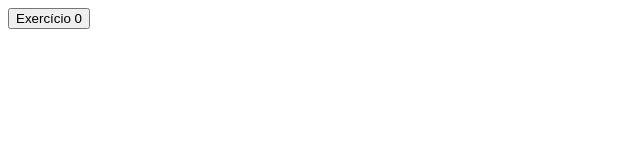
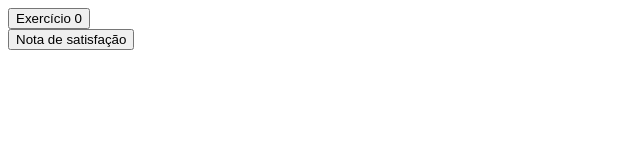
Before and after one commit to beatrizpsantana/progcomp1, a plain HTML site: page estrutura-repeticao/exe0.html in a window 1280 px wide. Shown: the whole page, without its empty margins (0-640 px from the left). Drawn offline with Linux system fonts and the light colour scheme.

Commit message:
pesquisaSatisfacao()

```diff
--- a/estrutura-repeticao/exe0.html
+++ b/estrutura-repeticao/exe0.html
@@ -12,5 +12,10 @@
                 Exercício 0
             </button>
         </div>
+        <div>
+            <button type="button" onclick="pesquisaSatisfacao()">
+                Nota de satisfação
+            </button>
+        </div>
     </body>
 </html>
--- a/estrutura-repeticao/js/scripts.js
+++ b/estrutura-repeticao/js/scripts.js
@@ -14,3 +14,25 @@ function exe0(){
     //mmostra o resultado
     alert(`A média das notas é ${media.toFixed(1)}`)
 }
+
+function pesquisaSatisfacao(){
+    let nota
+    let participante = 1
+    let soma = 0
+    let satisfeitos = 0
+    let insatisfeito = 0
+    while(participante <= 10){
+        nota = Number(prompt(`Informe sua nota de satisfação (de 1 a 10) ${participante}`))
+        soma = soma + nota
+        participante++
+        if(nota >= 8){
+            satisfeitos++
+        }
+        else if(nota < 5){
+            insatisfeito++
+        }
+    }
+    let media = soma / 10
+    alert(`A média das notas é ${media.toFixed(1)}\nTotal de Satisfeitos: ${satisfeitos}\nTotal de Insatisfeitos: ${insatisfeito}`)
+
+}
```
